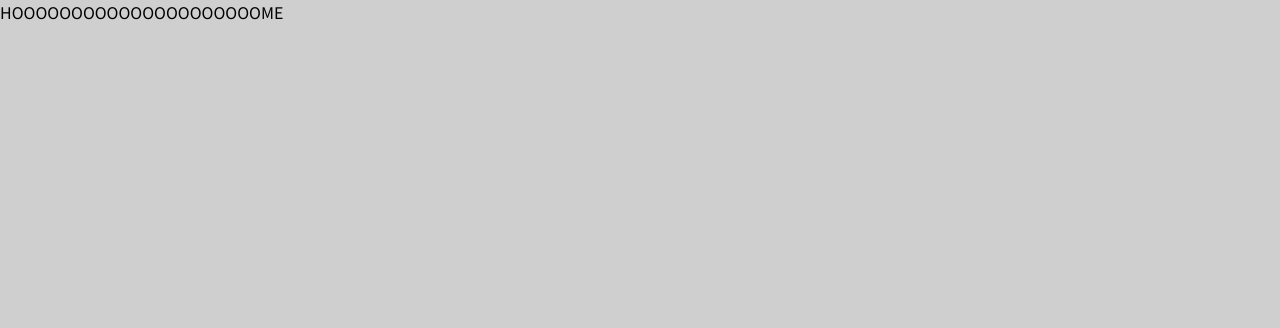
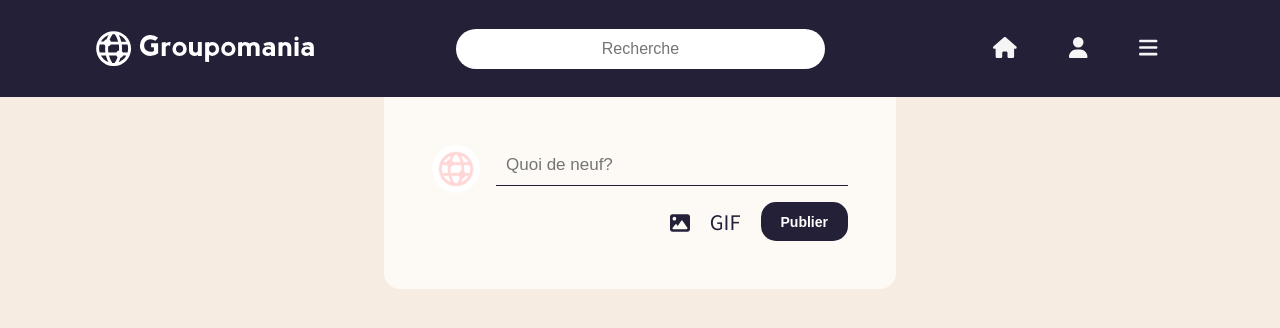
Before and after one commit to Marvinrn/groupomaniaV2, a React (Create React App) app in the folder client/: page /Home in a window 1280 px wide. Shown: the top 328 px of the page. Built offline with nearby package versions, Linux system fonts and the light colour scheme.

Commit message:
home page top bar et post message
-top bar pas encore fonctionnelle
-post message fonctionnel sauf la fonction GIF

```diff
--- a/client/package.json
+++ b/client/package.json
@@ -3,6 +3,9 @@
   "version": "0.1.0",
   "private": true,
   "dependencies": {
+    "@fortawesome/fontawesome-svg-core": "^6.2.1",
+    "@fortawesome/free-solid-svg-icons": "^6.2.1",
+    "@fortawesome/react-fontawesome": "^0.2.0",
     "@testing-library/jest-dom": "^5.16.5",
     "@testing-library/react": "^13.4.0",
     "@testing-library/user-event": "^13.5.0",
--- a/client/public/index.html
+++ b/client/public/index.html
@@ -1,20 +1,22 @@
 <!DOCTYPE html>
 <html lang="en">
+
 <head>
   <meta charset="utf-8" />
   <link rel="icon" href="%PUBLIC_URL%/favicon.ico" />
   <meta name="viewport" content="width=device-width, initial-scale=1" />
   <meta name="theme-color" content="#000000" />
-    <meta
-      name="description"
-      content="Web site created using create-react-app"
-    />
-    <script src="https://kit.fontawesome.com/675cdf1a51.js" crossorigin="anonymous" defer></script>
+  <meta name="description" content="Web site created using create-react-app" />
   <link rel="apple-touch-icon" href="%PUBLIC_URL%/logo192.png" />
   <link rel="manifest" href="%PUBLIC_URL%/manifest.json" />
+  <!-- <script src="https://kit.fontawesome.com/675cdf1a51.js" crossorigin="anonymous" defer></script> -->
+  <script src="https://kit.fontawesome.com/ab8447aa04.js" crossorigin="anonymous"></script>
+
   <title>GroupomaniaV2</title>
 </head>
+
 <body>
   <div id="root"></div>
 </body>
+
 </html>
--- /dev/null
+++ b/client/src/components/HomePostMessage.js
@@ -0,0 +1,61 @@
+import React, { useState, useRef } from 'react';
+import Avi from '../assets/icon.png'
+import { FontAwesomeIcon } from '@fortawesome/react-fontawesome'
+import { faImage } from '@fortawesome/free-solid-svg-icons'
+import { faXmark } from '@fortawesome/free-solid-svg-icons'
+
+
+const HomePostMessage = () => {
+    const [image, setImage] = useState(null)
+    const imageRef = useRef()
+
+
+    const OnImageChange = (e) => {
+        if (e.target.files && e.target.files[0]) {
+            let imgage = e.target.files[0];
+            setImage({
+                image: URL.createObjectURL(imgage)
+            })
+        }
+    }
+
+    return (
+        <div className='postMessage'>
+            <img className='postMessage__avi' src={Avi} alt='' />
+            <div className='input--flex'>
+                <input
+                    className='postMessage__input'
+                    type='text'
+                    placeholder='Quoi de neuf?'
+                />
+                {image && (
+                    <div className='previewImg'>
+                        <FontAwesomeIcon onClick={() => setImage(null)} className='previewImg__icon' icon={faXmark} />
+                        <img src={image.image} alt='' />
+                    </div>
+                )}
+                <div className='postMessage__options'>
+                    <div className='option' onClick={() => imageRef.current.click()}>
+                        <FontAwesomeIcon icon={faImage} />
+                    </div>
+                    <div className='option'>
+                        <p>GIF</p>
+                    </div>
+                    <button className='postMessage__btn'>
+                        Publier
+                    </button>
+                </div>
+                <div className='postMessage__img'>
+                    <input
+                        type='file'
+                        name='myImage'
+                        ref={imageRef}
+                        onChange={OnImageChange}
+                    />
+                </div>
+            </div>
+        </div>
+    );
+};
+
+export default HomePostMessage;
--- /dev/null
+++ b/client/src/components/HomeTopBar.js
@@ -0,0 +1,37 @@
+import React from 'react';
+import GroupomaniaLogo from '../assets/icon-left-font-monochrome-white.svg'
+import { FontAwesomeIcon } from '@fortawesome/react-fontawesome'
+import { faHouse } from '@fortawesome/free-solid-svg-icons'
+import { faUser } from '@fortawesome/free-solid-svg-icons'
+import { faBars } from '@fortawesome/free-solid-svg-icons'
+
+const HomeTopBar = () => {
+    return (
+        <div className="topBar">
+            <img className="topBar__logo" src={GroupomaniaLogo}
+                alt="Logo groupomania" />
+            <input
+                className='topBar__search'
+                type="text"
+                name='search'
+                placeholder='Recherche'
+            />
+            <nav className="topBar__nav">
+                <a href='/home' className="topBar__link">
+                    <FontAwesomeIcon className='topBar__icon' icon={faHouse} />
+                </a>
+
+                <a href='/home' className="topBar__link">
+                    <FontAwesomeIcon className='topBar__icon' icon={faUser} />
+                </a>
+
+                <a href='/home' className="topBar__link">
+                    <FontAwesomeIcon className='topBar__icon' icon={faBars} />
+                </a>
+
+            </nav>
+        </div>
+    );
+};
+
+export default HomeTopBar;
--- a/client/src/pages/Home.js
+++ b/client/src/pages/Home.js
@@ -1,9 +1,12 @@
 import React from 'react';
+import HomePostMessage from '../components/HomePostMessage';
+import HomeTopBar from '../components/HomeTopBar';
 
 const Home = () => {
     return (
-        <div>
-            <p>HOOOOOOOOOOOOOOOOOOOOOME</p>
+        <div className='home'>
+            <HomeTopBar />
+            <HomePostMessage />
         </div>
     );
 };
--- a/client/src/pages/Login.js
+++ b/client/src/pages/Login.js
@@ -36,7 +36,8 @@ const Login = () => {
                 }
             })
             .catch((err) => {
-                console.log("Server respondend with error: ", err);
+                // console.log("Server respondend with error: ", err);
+                if (err.response) console.log(err.response.data);
             })
     }
 
@@ -56,6 +57,7 @@ const Login = () => {
                             onChange={handleOnChange}
                             required />
                         <span className="underline"></span>
+                        <p className="formErrorMsg">"Error message"</p>
                         <label>Adresse Mail</label>
                     </div>
                     <div className="input-wrapper">
@@ -66,6 +68,7 @@ const Login = () => {
                             onChange={handleOnChange}
                             required />
                         <span className="underline"></span>
+                        <p className="formErrorMsg">"Error message"</p>
                         <label>Mot de passe</label>
                     </div>
                     <div className="btn-wrapper">
--- a/client/src/styles/_settings.scss
+++ b/client/src/styles/_settings.scss
@@ -2,9 +2,13 @@
 $font-1: 'Noto Sans TC',
     sans-serif;
 
-$color-1: #17202a;
+$color-1: #242038;
 $color-2: rgb(245, 245, 245);
 $color-3: rgb(70, 157, 191);
+$color-4: #725AC1;
+$color-5: #8D86C9;
+$color-6: #fdfaf6;
+$color-7: #F7ECE1;
 
 * {
     box-sizing: border-box;
@@ -14,7 +18,8 @@ $color-3: rgb(70, 157, 191);
 
 body {
     font-family: $font-1;
-    background-color: rgb(207, 207, 207);
+    background-color: $color-7;
+    // background-color: rgb(207, 207, 207);
 }
 
 a {
--- /dev/null
+++ b/client/src/styles/components/_homePostMessage.scss
@@ -0,0 +1,103 @@
+.postMessage {
+    width: 40%;
+    margin: auto;
+    display: flex;
+    background-color: $color-6;
+    gap: 1rem;
+    padding: 3rem;
+    border-bottom-left-radius: 1rem;
+    border-bottom-right-radius: 1rem;
+
+    &__avi {
+        border-radius: 50%;
+        width: 3rem;
+        height: 3rem;
+    }
+
+    .input--flex {
+        display: flex;
+        flex-direction: column;
+        width: 90%;
+        gap: 1rem;
+    }
+
+    &__input {
+        background-color: $color-6;
+        padding: 10px;
+        font-size: 17px;
+        border: none;
+        border-bottom: 1px solid $color-1;
+        outline: none;
+    }
+
+    .previewImg {
+        position: relative;
+
+        &__icon {
+            color: $color-6;
+            font-size: 1em;
+            position: absolute;
+            left: 0.5rem;
+            top: 0.5rem;
+            padding: 10px;
+            padding-left: 13px;
+            padding-right: 13px;
+            background-color: #242038da;
+            border-radius: 25px;
+            cursor: pointer;
+
+            &:hover {
+                background-color: #434057d7;
+            }
+        }
+
+        img {
+            width: 100%;
+            max-height: 20rem;
+            object-fit: cover;
+            border-radius: 15px;
+        }
+    }
+
+
+    &__img {
+        display: none;
+    }
+
+    &__options {
+        display: flex;
+        justify-content: flex-end;
+    }
+
+    .option {
+        color: $color-1;
+        padding: 5px;
+        padding-left: 10px;
+        padding-right: 10px;
+        border-radius: 10px;
+        align-items: center;
+        justify-content: center;
+        cursor: pointer;
+        font-size: 20px;
+    }
+
+    &__btn {
+        margin-left: 10px;
+        padding: 5px;
+        padding-left: 20px;
+        padding-right: 20px;
+        color: white;
+        font-size: 14px;
+        font-weight: bold;
+        background-color: $color-1;
+        border: none;
+        border-radius: 15px;
+        transition: transform 0.5s ease;
+
+        &:hover {
+            transform: scale(1.10);
+            opacity: 0.8;
+            cursor: pointer;
+        }
+    }
+}
--- /dev/null
+++ b/client/src/styles/components/_homeTopBar.scss
@@ -0,0 +1,53 @@
+.topBar {
+    z-index: 1;
+    width: 100%;
+    padding: 25px;
+    display: flex;
+    flex-direction: row;
+    justify-content: space-around;
+    background-color: $color-1;
+    align-items: center;
+    position: sticky;
+    top: 0px;
+
+    &__logo {
+        height: 35px;
+    }
+
+    &__search {
+        text-align: center;
+        width: 30%;
+        height: 35px;
+        padding: 20px 30px;
+        outline: none;
+        border-radius: 25px;
+        border: none;
+        font-size: 1em;
+    }
+
+    &__nav {
+        display: flex;
+        flex-direction: row;
+        text-decoration: none;
+
+    }
+
+    &__link {
+        color: $color-2;
+        font-size: 1.1em;
+        margin: 0 15px;
+        padding: 10px;
+        background-color: $color-1;
+        border: 1px solid $color-1;
+        border-radius: 25px;
+
+        &:hover {
+            background-color: #434057;
+            border: 1px solid #2420386e;
+        }
+    }
+
+    &__icon {
+        height: 1.2em;
+    }
+}
--- a/client/src/styles/index.scss
+++ b/client/src/styles/index.scss
@@ -3,7 +3,10 @@
 
 //components
 @import './components/navBar';
+@import './components/homePostMessage';
+@import './components/homeTopBar';
 
 
 //pages
 @import './pages/formPage';
+@import './pages/homePage';
--- a/client/src/styles/pages/_formPage.scss
+++ b/client/src/styles/pages/_formPage.scss
@@ -8,7 +8,7 @@
         padding: 35px;
         color: white;
         border-radius: 10px;
-        background-color: $color-2;
+        background-color: white;
         box-shadow: rgba(0, 0, 0, 0.16) 0px 3px 6px, rgba(0, 0, 0, 0.23) 0px 3px 6px;
     }
 
@@ -26,7 +26,7 @@
         position: relative;
 
         input {
-            background: $color-2;
+            background: white;
             height: 100%;
             width: 100%;
             border: none;
@@ -66,7 +66,7 @@
                 content: "";
                 height: 100%;
                 width: 100%;
-                background: $color-3;
+                background: $color-4;
                 transform: scaleX(0);
                 transition: transform 0.5s ease;
             }
@@ -115,7 +115,7 @@
 
     &__link {
         padding-left: 10px;
-        color: $color-3;
+        color: $color-4;
         transition: 0.3s ease;
 
         &:hover {
```
Also changed, not shown: client/src/styles/pages/_homePage.scss (added), 1 other file (tests, documents, lock files or other folders). Lines whose indentation alone changed are shown as unchanged.
